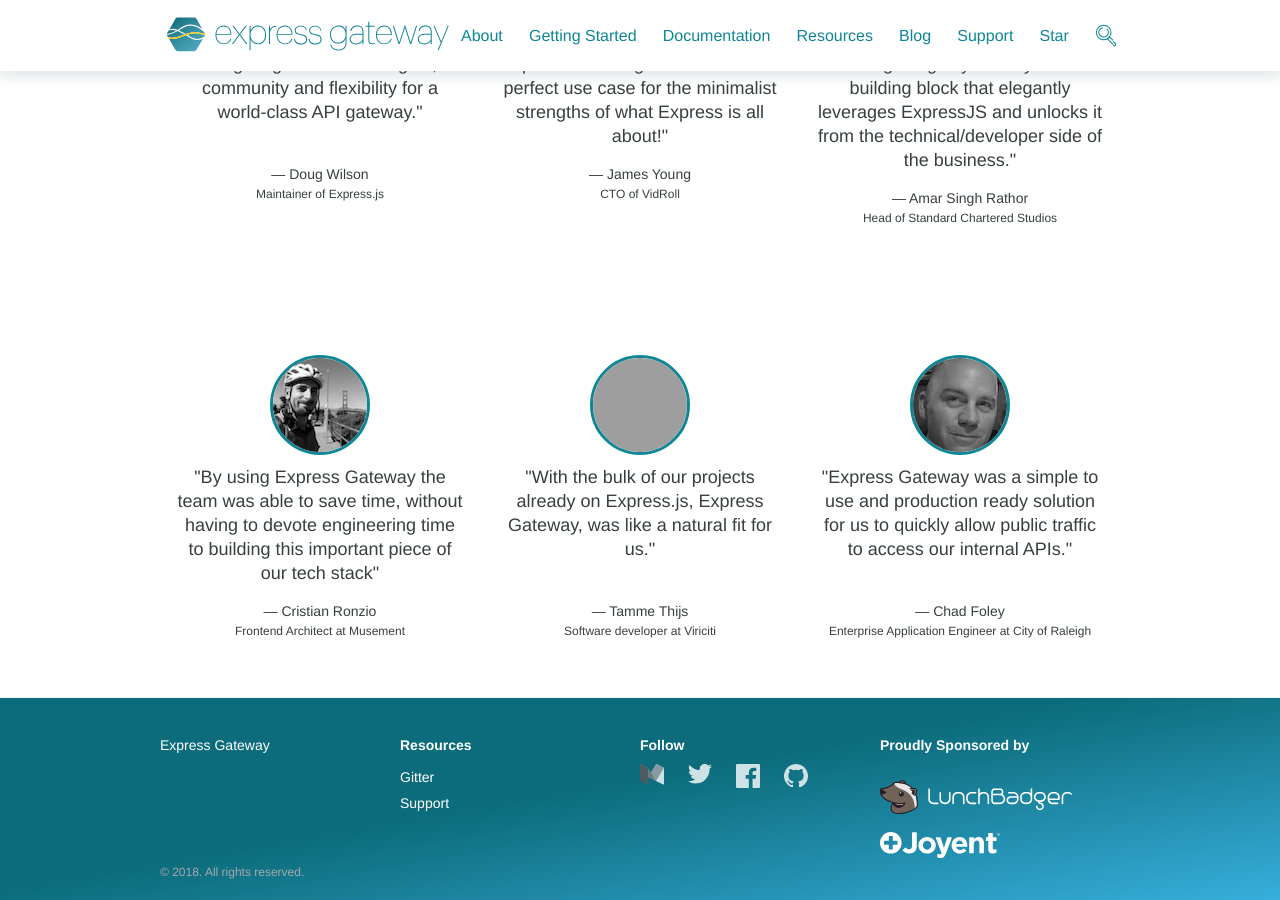
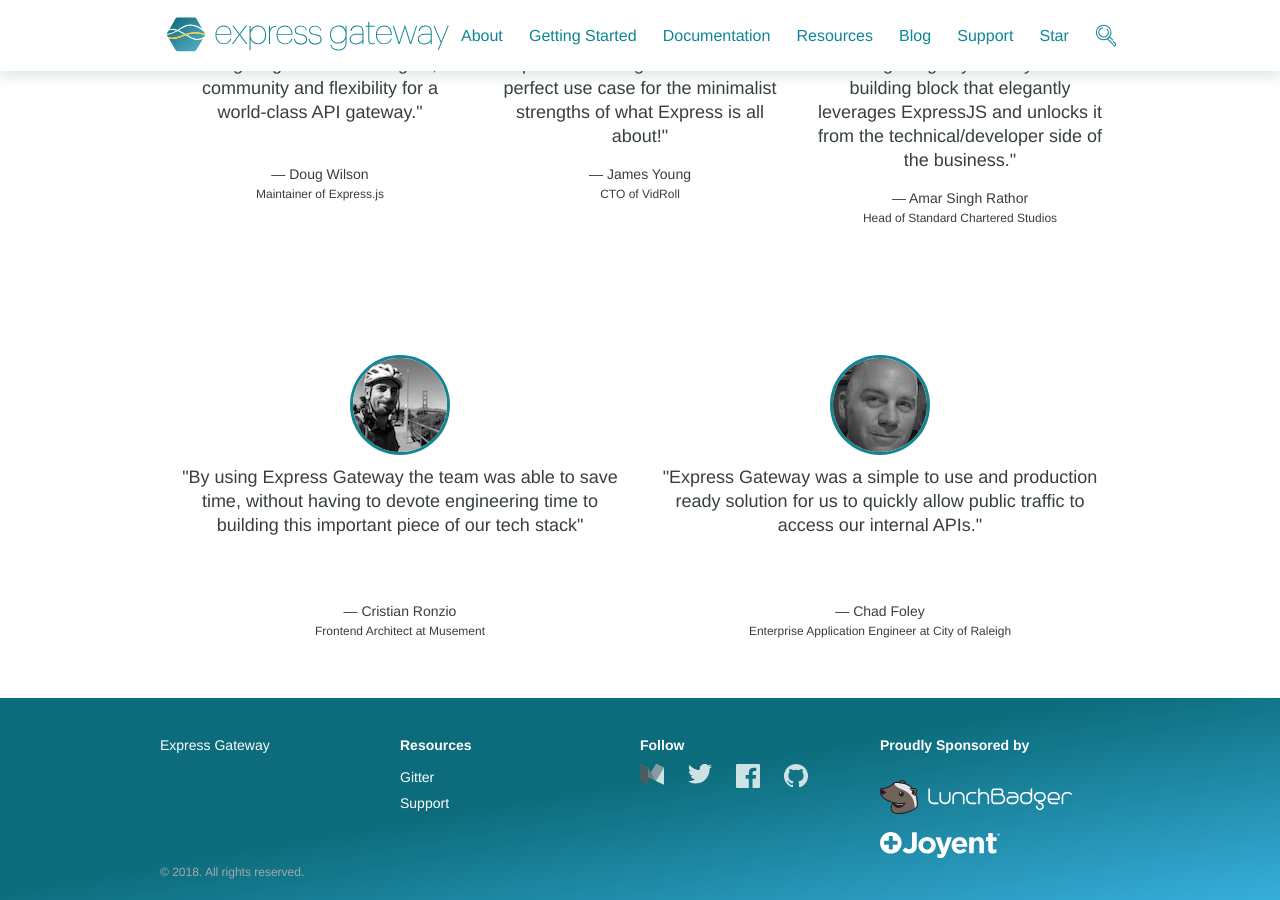
Before and after one commit to ExpressGateway/express-gateway.io, a Jekyll site: the page built from index.md, in a window 1280 px wide and 900 px high, scrolled down 2525 px. Built offline with Jekyll 4.4.1, drawn with Linux system fonts in a browser that asks for light colours; nearby versions of some CDN libraries; some web fonts are replaced; comment, search, counter and statistics services are not loaded; grey boxes are pictures that could not be loaded.

Commit message:
Remove Thijs for missing photo

```diff
--- a/_includes/user-quotes.html
+++ b/_includes/user-quotes.html
@@ -25,11 +25,6 @@
             <p><span>— Cristian Ronzio</span>Frontend Architect at Musement</p>
         </section>
         <section class="testimonial flex-column">
-            <span class="avatar rounded"><img class="blackandwhite" srcset="https://upload.wikimedia.org/wikipedia/commons/thumb/a/a3/The_Spirit_of_43-Donald_Duck%2C_cropped_version.jpg/260px-The_Spirit_of_43-Donald_Duck%2C_cropped_version.jpg, https://upload.wikimedia.org/wikipedia/commons/thumb/a/a3/The_Spirit_of_43-Donald_Duck%2C_cropped_version.jpg/260px-The_Spirit_of_43-Donald_Duck%2C_cropped_version.jpg 2x" src="https://upload.wikimedia.org/wikipedia/commons/thumb/a/a3/The_Spirit_of_43-Donald_Duck%2C_cropped_version.jpg/260px-The_Spirit_of_43-Donald_Duck%2C_cropped_version.jpg" /></span>
-            <blockquote>"With the bulk of our projects already on Express.js, Express Gateway, was like a natural fit for us."</blockquote>
-            <p><span>— Tamme Thijs</span>Software developer at Viriciti</p>
-        </section>
-        <section class="testimonial flex-column">
             <span class="avatar rounded"><img class="blackandwhite" srcset="assets/img/chad.jpeg, assets/img/chad@2x.jpeg 2x" src="assets/img/chad.jpeg" /></span>
             <blockquote>"Express Gateway was a simple to use and production ready solution for us to quickly allow public traffic to access our internal APIs."</blockquote>
             <p><span>— Chad Foley</span>Enterprise Application Engineer at City of Raleigh</p>
```
